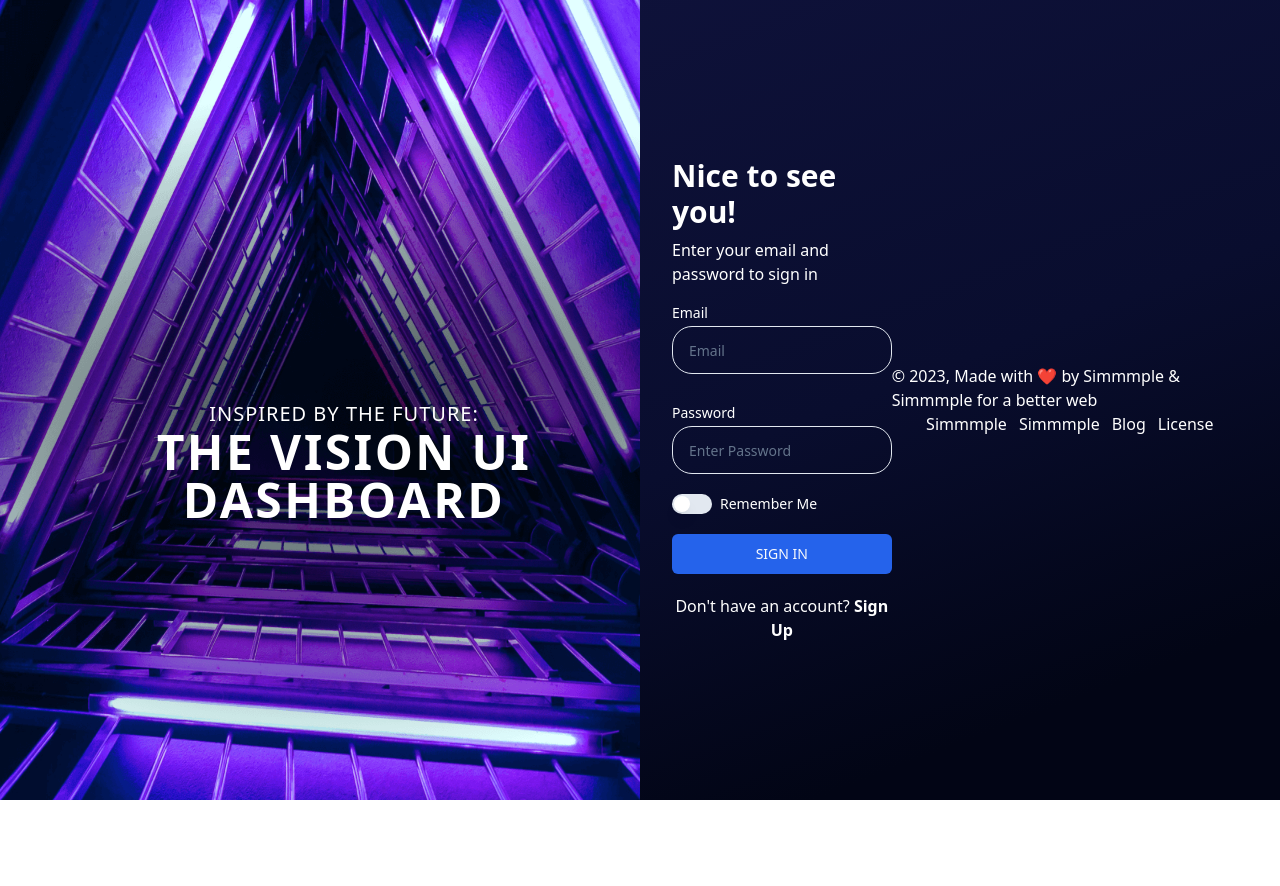
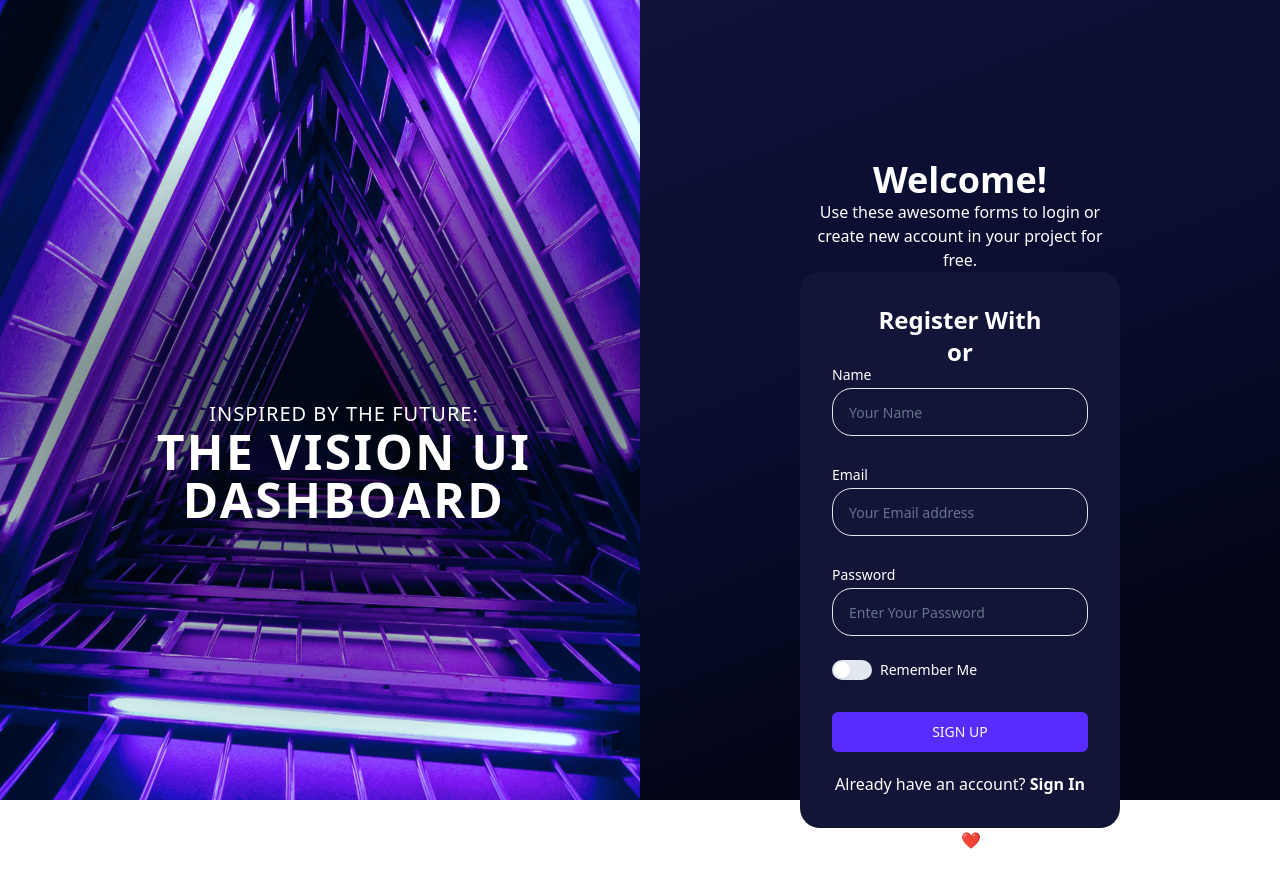
Before and after one commit to lalitjakhar/vision-ui, a Next.js app: page / in a window 1280 px wide. Shown: the top 886 px of the page. Before the commit the page ends 800 px from the top, so only its background shows below. Built offline with nearby package versions, Linux system fonts and the light colour scheme.

Commit message:
initial commit

```diff
--- a/src/components/appComponent/authentication/Login.jsx
+++ b/src/components/appComponent/authentication/Login.jsx
@@ -10,7 +10,7 @@ const Login = () => {
   return (
     <>
       <div className="flex flex-row">
-        <div className="relative hidden sm:block basis-1/2">
+        <div className="relative hidden md:block md:basis-1/2">
           <Image src={Loginpage} alt="" style={{ height: "100vh" }} />
           <div className="absolute top-1/2 left-12 text-center">
             <p className="text-xl tracking-wider font-medium text-white">
@@ -21,50 +21,51 @@ const Login = () => {
             </p>
           </div>
         </div>
-        <div className="basis-1/2" style={{ height: "100vh" }}>
-          <div className="container flex justify-center items-center h-full">
-            <div className="block">
+        <div className="basis-full md:basis-1/2" style={{ height: "100vh" }}>
+          <div className="container h-full sm:px-24 md:px-12 lg:px-40">
+            <div className="flex justify-between items-center  flex-col h-full py-40">
+              <div className="w-full">
                 <h2 className="text-3xl font-bold mb-2 text-white">
                   Nice to see you!
                 </h2>
                 <p className="mb-5 text-white">
                   Enter your email and password to sign in
                 </p>
-              <div className="grid w-full max-w-sm items-center gap-1.5 mb-8">
+                <div className="grid w-full  items-center gap-1.5 mb-8">
                   <Label htmlFor="email">Email</Label>
                   <Input
                     type="email"
                     id="email"
-                  placeholder="Email"
+                    placeholder="Your Email address"
                     className="text-white"
                   />
                 </div>
-              <div className="grid w-full max-w-sm items-center gap-1.5 mb-5">
+                <div className="grid w-full  items-center gap-1.5 mb-5">
                   <Label htmlFor="password">Password</Label>
                   <Input
                     className="text-white"
                     type="password"
                     id="password"
-                  placeholder="Enter Password"
+                    placeholder="Enter Your Password"
                   />
                 </div>
                 <div className="flex items-center space-x-2 mb-5">
                   <Switch id="remember-me" />
                   <Label htmlFor="remember-me">Remember Me</Label>
                 </div>
-              <Button className="max-w-sm w-full mb-5">SIGN IN</Button>
-              <div className="text-center max-w-sm">
+                <Button className="w-full mb-5">SIGN IN</Button>
+                <div className="text-center ">
                   <h2 className="text-white">
                     Don't have an account?{" "}
                     <span className="font-bold">Sign Up</span>
                   </h2>
                 </div>
               </div>
-            <div className="block">
+                <div className="text-center">
                   <p className="text-white">
                     © 2023, Made with ❤️ by Simmmple & Simmmple for a better web
                   </p>
-              <div className="flex justify-center items-center gap-3">
+                  <div className="flex justify-center items-center gap-3 mt-3">
                     <a className="text-white" href="">
                       Simmmple
                     </a>
@@ -82,6 +83,7 @@ const Login = () => {
             </div>
           </div>
         </div>
+      </div>
     </>
   );
 };
--- a/src/components/appComponent/authentication/Signup.jsx
+++ b/src/components/appComponent/authentication/Signup.jsx
@@ -1,9 +1,112 @@
-import React from 'react'
+import React from "react";
+import Loginpage from "../../../../public/assets/loginpage.png";
+import Image from "next/image";
+import { Input } from "@/components/ui/input";
+import { Label } from "@/components/ui/label";
+import { Switch } from "@/components/ui/switch";
+import { Button } from "@/components/ui/button";
 
 const Signup = () => {
   return (
-    <div>Signup</div>
-  )
-}
+    <>
+      <div className="flex flex-row">
+        <div className="relative hidden md:block md:basis-1/2">
+          <Image src={Loginpage} alt="" style={{ height: "100vh" }} />
+          <div className="absolute top-1/2 left-12 text-center">
+            <p className="text-xl tracking-wider font-medium text-white">
+              INSPIRED BY THE FUTURE:
+            </p>
+            <p className="text-5xl font-bold tracking-wider text-white ">
+              THE VISION UI DASHBOARD
+            </p>
+          </div>
+        </div>
+        <div className="basis-full md:basis-1/2" style={{ height: "100vh" }}>
+          <div className="container h-full sm:px-24 md:px-12 lg:px-40">
+            <div className="flex justify-between items-center  flex-col h-full py-40">
+              <div className="w-full">
+                <div className="flex justify-center flex-col text-center">
+                  <h2 className="text-4xl font-bold text-white">Welcome!</h2>
+                  <p className="text-white">
+                    Use these awesome forms to login or create new account in
+                    your project for free.
+                  </p>
+                </div>
+                <div
+                  className="text-center p-8"
+                  style={{ backgroundColor: "#131538", borderRadius:'20px' }}
+                >
+                  <h4 className="text-2xl font-bold text-white">
+                    Register With
+                  </h4>
+                  <p className="text-2xl font-semibold text-white">or</p>
+                  <div className="text-start">
+                    <div className="grid w-full gap-1.5 mb-8">
+                      <Label htmlFor="email">Name</Label>
+                      <Input
+                        type="name"
+                        id="name"
+                        placeholder="Your Name"
+                        className="text-white"
+                      />
+                    </div>
+                    <div className="grid w-full gap-1.5 mb-8">
+                      <Label htmlFor="email">Email</Label>
+                      <Input
+                        type="email"
+                        id="email"
+                        placeholder="Your Email address"
+                        className="text-white"
+                      />
+                    </div>
+                    <div className="grid w-full items-center gap-1.5 mb-6">
+                      <Label htmlFor="password">Password</Label>
+                      <Input
+                        className="text-white"
+                        type="password"
+                        id="password"
+                        placeholder="Enter Your Password"
+                      />
+                    </div>
+                    <div className="flex items-center space-x-2 mb-8">
+                      <Switch id="remember-me" />
+                      <Label htmlFor="remember-me">Remember Me</Label>
+                    </div>
+                    <Button className="w-full mb-5">SIGN UP</Button>
+                    <div className="text-center ">
+                      <h2 className="text-white">
+                        Already have an account?{" "}
+                        <span className="font-bold">Sign In</span>
+                      </h2>
+                    </div>
+                  </div>
+                </div>
+              </div>
+              <div className="text-center">
+                <p className="text-white">
+                  © 2023, Made with ❤️ by Simmmple & Simmmple for a better web
+                </p>
+                <div className="flex justify-center items-center gap-3 mt-3">
+                  <a className="text-white" href="">
+                    Simmmple
+                  </a>
+                  <a className="text-white" href="">
+                    Simmmple
+                  </a>
+                  <a className="text-white" href="">
+                    Blog
+                  </a>
+                  <a className="text-white" href="">
+                    License
+                  </a>
+                </div>
+              </div>
+            </div>
+          </div>
+        </div>
+      </div>
+    </>
+  );
+};
 
-export default Signup
+export default Signup;
--- a/src/components/ui/button.jsx
+++ b/src/components/ui/button.jsx
@@ -38,6 +38,7 @@ const Button = React.forwardRef(({ className, variant, size, asChild = false, ..
   return (
     (<Comp
       className={cn(buttonVariants({ variant, size, className }))}
+      style={{backgroundColor:'#582cff'}}
       ref={ref}
       {...props} />)
   );
--- a/src/components/ui/switch.jsx
+++ b/src/components/ui/switch.jsx
@@ -6,7 +6,7 @@ import { cn } from "@/lib/utils";
 const Switch = React.forwardRef(({ className, ...props }, ref) => (
   <SwitchPrimitives.Root
     className={cn(
-      "peer inline-flex h-5 text-sm w-10 shrink-0 cursor-pointer items-center rounded-full border-2 border-transparent transition-colors focus-visible:outline-none focus-visible:ring-2 focus-visible:ring-ring focus-visible:ring-offset-2 focus-visible:ring-offset-background disabled:cursor-not-allowed disabled:opacity-50 data-[state=checked]:bg-purple-900 data-[state=unchecked]:bg-input",
+      "peer inline-flex h-5 text-sm w-10 shrink-0 cursor-pointer items-center rounded-full border-2 border-transparent transition-colors focus-visible:outline-none focus-visible:ring-2 focus-visible:ring-ring focus-visible:ring-offset-2 focus-visible:ring-offset-background disabled:cursor-not-allowed disabled:opacity-50 data-[state=checked]:bg-blue-500 data-[state=unchecked]:bg-input",
       className
     )}
     {...props}
--- a/src/pages/index.js
+++ b/src/pages/index.js
@@ -1,9 +1,9 @@
-import Login from "@/components/appComponent/authentication/Login";
+import Signup from "@/components/appComponent/authentication/Signup";
 
 export default function Home() {
   return (
     <>
-      <Login />
+      <Signup />
     </>
   );
 }
```
Lines whose indentation alone changed are shown as unchanged.
